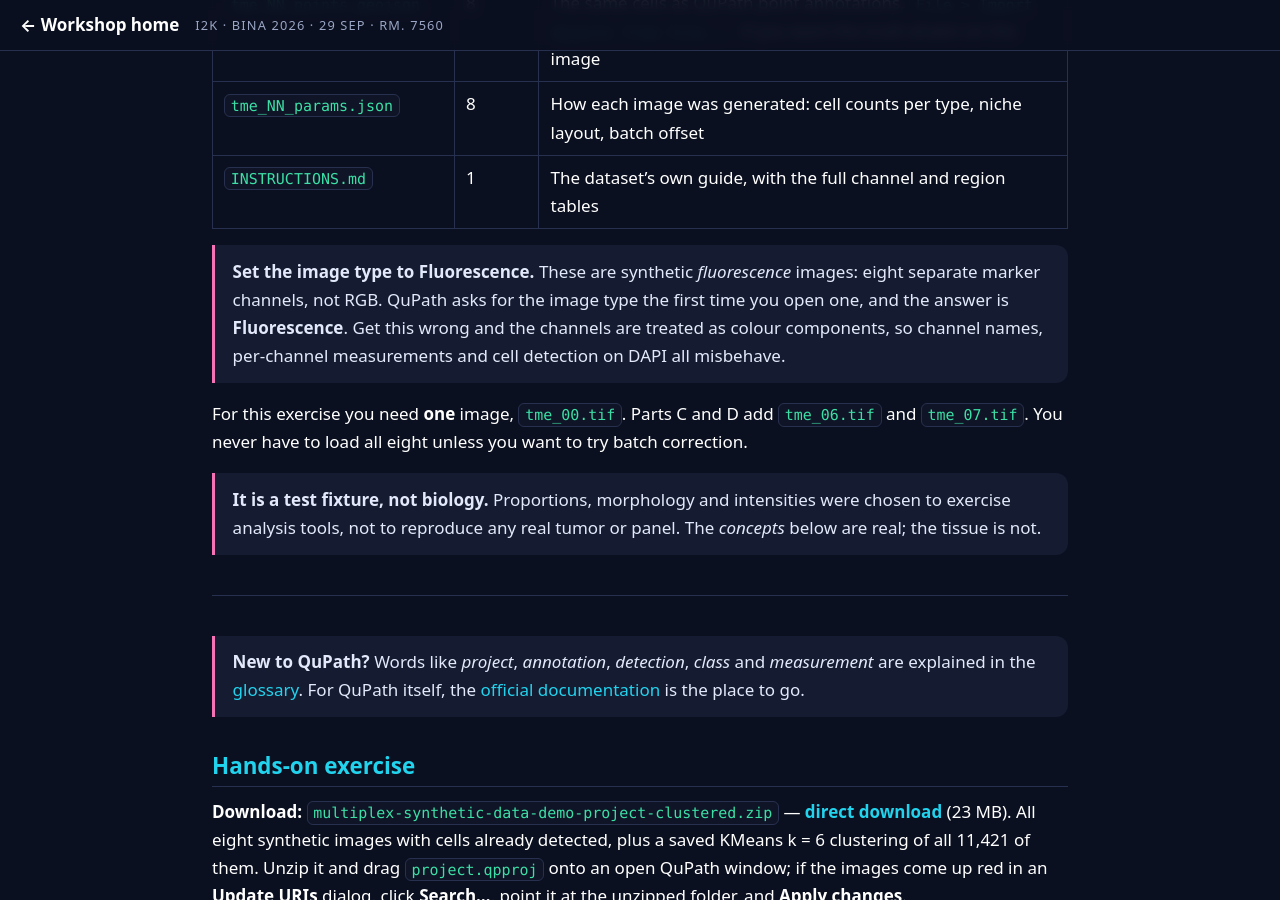
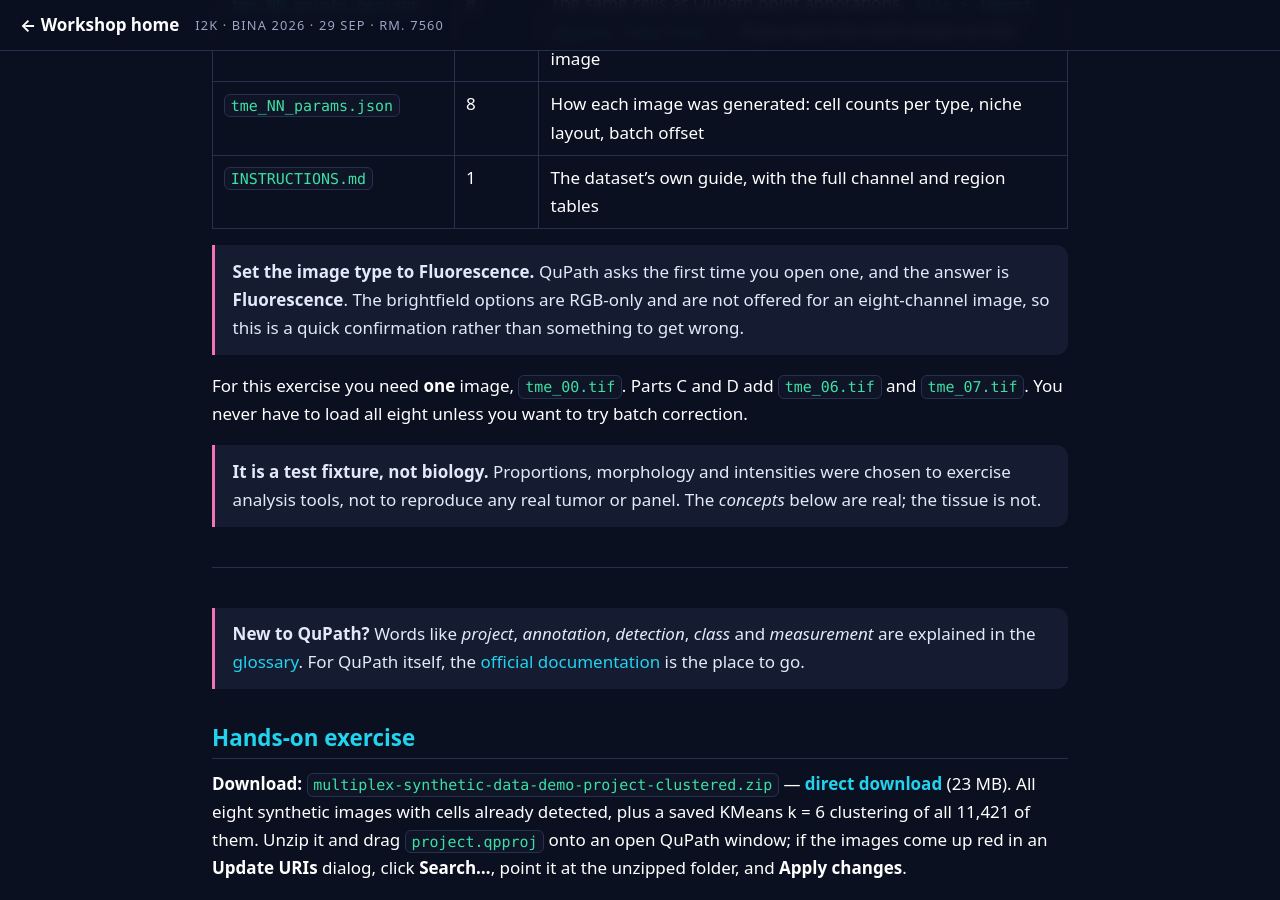
Before and after one commit to MichaelSNelson/BINA-I2K-2026-QuPath-Extensions, a Jekyll site: the page built from docs/03-qp-cat-cell-analysis-tools.md, in a window 1280 px wide and 900 px high, scrolled down 3862 px. Built offline with Jekyll 4.4.1, drawn with Linux system fonts in a browser that asks for light colours.

Commit message:
Guide 3: the image-type prompt cannot go wrong on an 8-channel image
The note warned that getting it wrong would treat the channels as colour
components and break channel names, per-channel measurements and detection
on DAPI. That cannot happen: QuPath's prompt adds the three Brightfield
buttons only when the image has exactly three channels
(ImageDetailsPane.promptToSetImageType, isRGB = channels.size() == 3), so an
eight-channel image is never offered them.

Now says what is true -- Fluorescence is the answer, brightfield is not on
offer -- so the step reads as the confirmation it is. A warned-about
consequence that cannot occur teaches readers to discount the other
warnings.

Claude-Session: https://claude.ai/code/session_01TZFXuLKiz1DgbomrTgfDTw

```diff
--- a/docs/03-qp-cat-cell-analysis-tools.md
+++ b/docs/03-qp-cat-cell-analysis-tools.md
@@ -172,11 +172,10 @@ Thirty-four files, and QuPath only wants eight of them:
 | `tme_NN_params.json` | 8 | How each image was generated: cell counts per type, niche layout, batch offset |
 | `INSTRUCTIONS.md` | 1 | The dataset's own guide, with the full channel and region tables |
 
-> **Set the image type to Fluorescence.** These are synthetic *fluorescence* images: eight
-> separate marker channels, not RGB. QuPath asks for the image type the first time you open
-> one, and the answer is **Fluorescence**. Get this wrong and the channels are treated as
-> colour components, so channel names, per-channel measurements and cell detection on DAPI
-> all misbehave.
+> **Set the image type to Fluorescence.** QuPath asks the first time you open one, and the
+> answer is **Fluorescence**. The brightfield options are RGB-only and are not offered for
+> an eight-channel image, so this is a quick confirmation rather than something to get
+> wrong.
 
 For this exercise you need **one** image, `tme_00.tif`. Parts C and D add `tme_06.tif` and
 `tme_07.tif`. You never have to load all eight unless you want to try batch correction.
```
